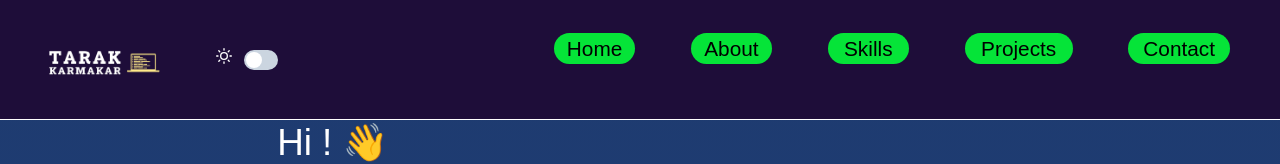
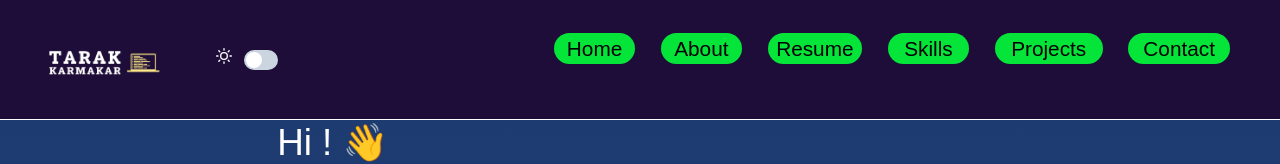
Before and after one commit to Tarakkarmakar/Tarakkarmakar.github.io, a React (Create React App) app: page / in a window 1280 px wide. Shown: the top 164 px of the page. Built offline with nearby package versions, Linux system fonts and the light colour scheme.

Commit message:
all feutres are added

```diff
--- a/src/components/Intro/Intro.jsx
+++ b/src/components/Intro/Intro.jsx
@@ -4,7 +4,7 @@ import AOS from 'aos';
 import 'aos/dist/aos.css';
 import My_logo from "../../images/My_logo.png";
 import github from "../../images/gitHub_black.png";
-
+import resume_my from "../../images/Tarak_Karmakar_Resume.pdf"
 import inlogo from "../../images/inlogo.png";
 import Gif from "../../images/giphy.gif"
 import "./intro.css"
@@ -52,7 +52,7 @@ window.open("https://drive.google.com/file/d/1_4phGBk7v2fhXtOsTaN9T-k1n4RcF6QU/v
      <div onClick={openlInk}><img className='in' width="27%" height="45%" src={inlogo}  alt="github" /></div>
 
 
-     <a href="../../images/Tk.pdf.pdf" download><button onClick={openResume} className='resume' downlowd> My Resume </button></a>
+     <a href={resume_my} download><button onClick={openResume} className='resume' downlowd> My Resume </button></a>
      </div>
       </div>
       <div className='intro_right'>
--- a/src/components/Navbar/Navbar.css
+++ b/src/components/Navbar/Navbar.css
@@ -74,7 +74,14 @@ font-size: 130%;
     width: 12%;
   font-size: 20px;
   }
+  .resumeH{
+    background-color: #05e438;
+    border-radius:2.1rem;
+    color: black;
+    width: 14%;
+  font-size: 20px;
 
+  }
   .aboutH{
     background-color: #05e438;
     border-radius:2.1rem;
--- a/src/components/Navbar/Navbar.jsx
+++ b/src/components/Navbar/Navbar.jsx
@@ -1,13 +1,16 @@
 import { FormLabel, Switch } from '@chakra-ui/react'
 import { MoonIcon,SunIcon ,HamburgerIcon,CloseIcon} from '@chakra-ui/icons'
 import "./Navbar.css"
-
+import resume_my from "../../images/Tarak_Karmakar_Resume.pdf"
 
 import mylogo from "../../images/Tarak_logo.png"
 import { useState } from 'react'
 const Navbar = ({toggleDarkmode,isDark,setMenu}) => {
 
+  const openResume=()=>{
 
+    window.open("https://drive.google.com/file/d/1_4phGBk7v2fhXtOsTaN9T-k1n4RcF6QU/view?usp=sharing")
+    }
   return (
 
 
@@ -37,8 +40,11 @@ const Navbar = ({toggleDarkmode,isDark,setMenu}) => {
 
 <li className='IntroH'><a href="#Intro">Home</a> </li>
 <li className='aboutH'><a href="#about">About</a> </li>
+<li onClick={openResume} className="resumeH"><a href={resume_my} download>Resume</a>
+</li>
 <li className='skillH'><a href="#skills">  Skills</a>
 </li>
+
 <li className='projectH'><a href="#project">Projects</a></li>
 <li className='contactH'> <a href="#contact"> Contact</a> </li>
 </ul>
```
Also changed, not shown: 1 other file (tests, documents, lock files or other folders).
